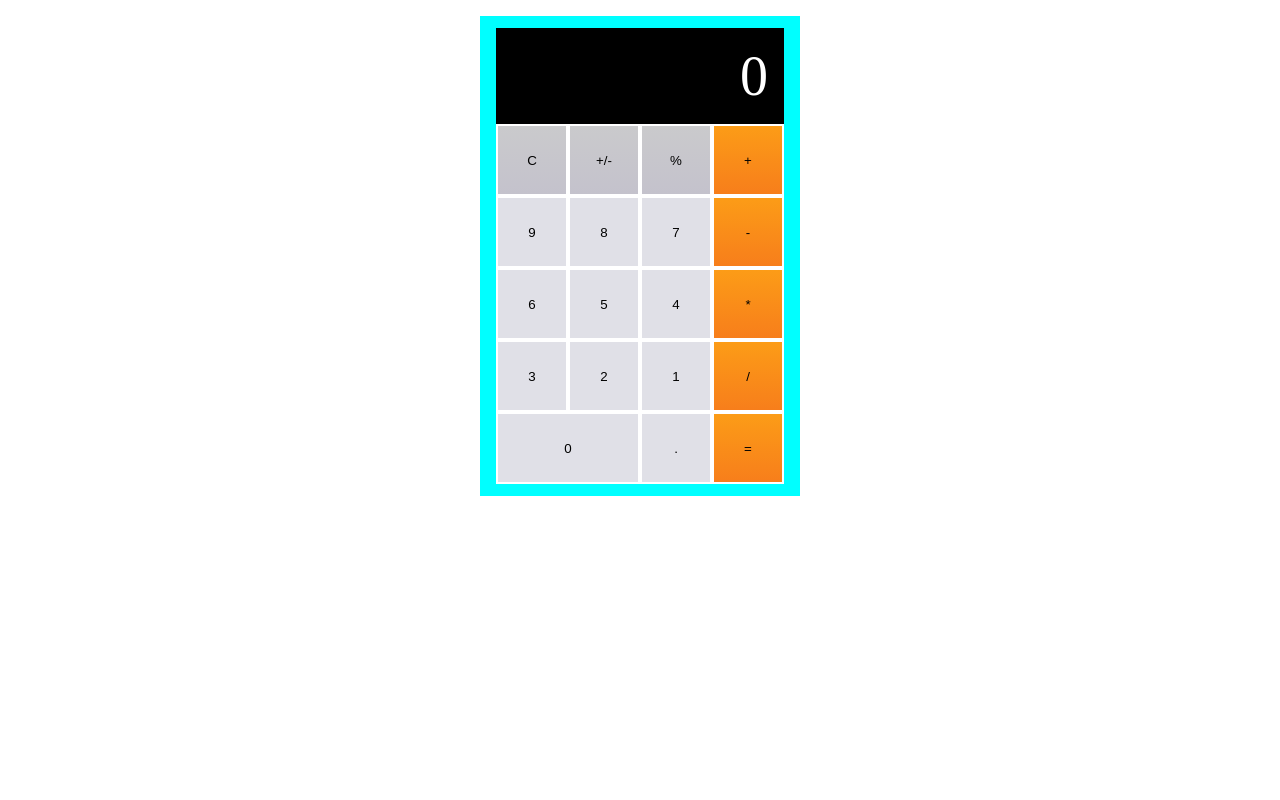
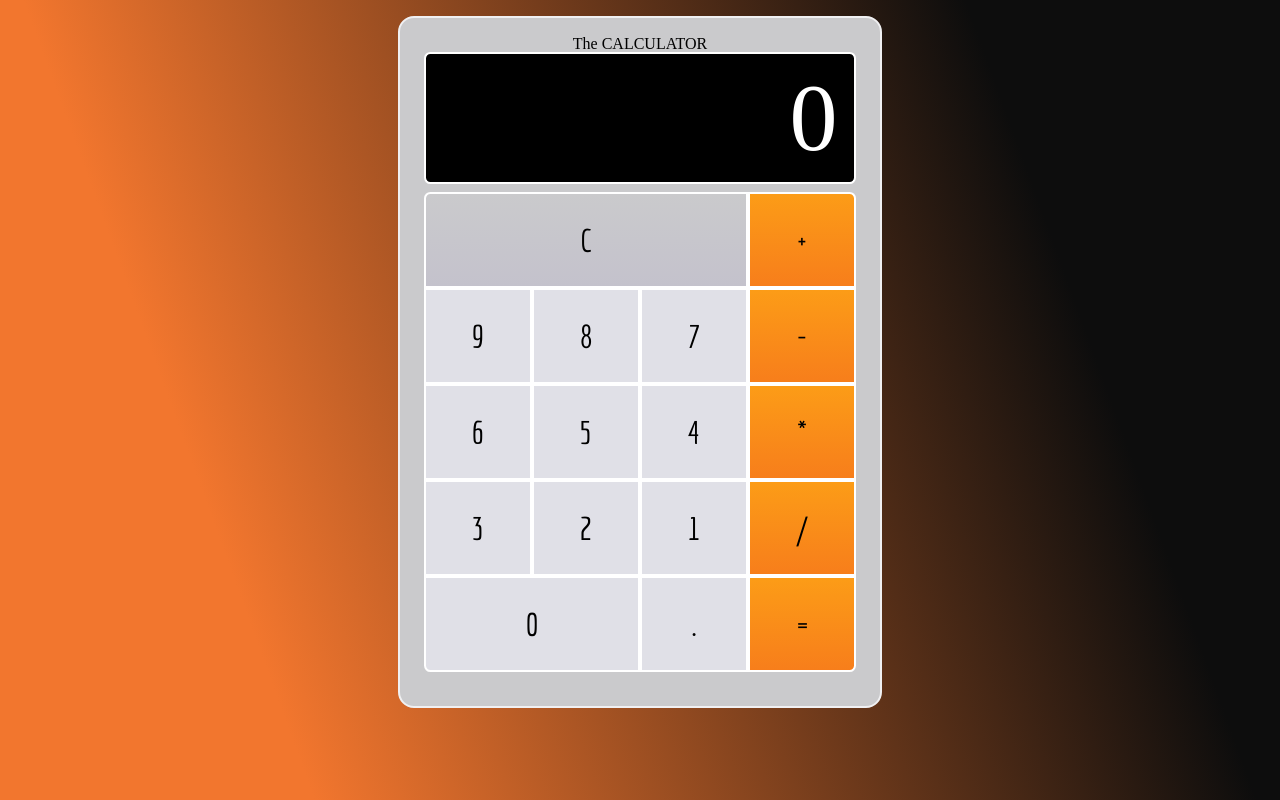
Before and after one commit to DCCA/calculator-js, a website with bundled scripts: page index.html in a window 1280 px wide. Built offline with nearby package versions, Linux system fonts and the light colour scheme.

Commit message:
add button styles, tittle, fav icon

```diff
--- a/index.html
+++ b/index.html
@@ -4,11 +4,15 @@
     <meta charset="UTF-8">
     <meta name="viewport" content="width=device-width,initial-scale=1">
     <title>Calculator</title>
+    <link rel="icon" href="./assets/favicon.ico" type="image/x-icon"/>
+    <!-- Styles -->
+    <link href="https://fonts.googleapis.com/css?family=Economica&display=swap" rel="stylesheet">
     <link rel="stylesheet" href="./style/css-reset.css">
     <link rel="stylesheet" href="./style/style.css">
   </head>
   <body>
     <section class="calculator">
+        <h1>The CALCULATOR</h1>
         <section class="display">
           <p class="display-number"></p>
         </section>
@@ -21,6 +25,7 @@
           </section>
         </section>
     </section>
+    <!-- JS Scripts -->
     <script src="./js/parcials/Buttons.js" type="module"></script>
     <script src="./build/calculator.min.js" type="module"></script>
   </body>
--- a/js/calculator.js
+++ b/js/calculator.js
@@ -92,8 +92,8 @@ function start() {
         const buttonsSection = document.getElementsByClassName('operators');
         button.create(buttonsSection);
     }
-    // Generate other buttons
-    let otherBtn = ['C', '+/-', '%'];
+    // Generate other buttons. Add '+/-', '%'
+    let otherBtn = ['C'];
     for (let i = 0; i < otherBtn.length; i++) {
         let button = new Buttons('other', otherBtn[i]);
         const buttonsSection = document.getElementsByClassName('others');
--- a/style/style.css
+++ b/style/style.css
@@ -1,6 +1,21 @@
+html,
+body {
+    height: 100%;
+}
+
 body{
     display: flex;
     justify-content: center;
+    font-family: 'Economica', sans-serif;
+    background: linear-gradient(70deg, #F2762E 20%, #0D0D0D 80%);
+    height: 100%;
+    width: 100%;
+}
+
+h1{
+    font-size: 3rem;
+    margin-bottom: 0.5rem;
+    font-weight: bold;
 }
 
 .calculator{
@@ -9,28 +24,54 @@ body{
     justify-content: center;
     align-items: center;
     margin-top: 1em;
-    width: 20rem;
-    height: 30rem;
-    background-color: aqua;
+    width: 30rem;
+    height: 40rem;
+    background-color:#cacacc;
+    border: #F0F0F2 2px solid;
+    padding: 1rem 0 2rem 0;
+    border-radius: 1rem;
 }
 
 .display{
-    width: 90%;
+    width: 89%;
     height: 20%;
     background-color: black;
     color: white;
-    font-size: 2rem;
     display: flex;
     flex-direction: column;
     justify-content: center;
+    border: #fff 2px solid;
+    border-radius: 0.4rem;
+    margin-bottom: 0.5rem;
 }
 
 .display p{
     color: white;
-    font-size: 3.5rem;
+    font-size: 6rem;
     margin: 1rem;
     text-align: right;
+    overflow-y: hidden;
+    overflow-x: auto;
+    scrollbar-width: thin;
 }
+
+ .display p::-webkit-scrollbar-track
+ {
+     -webkit-box-shadow: inset 0 0 6px rgba(0,0,0,0.3);
+     background-color: #F5F5F5;
+ }
+
+ .display p::-webkit-scrollbar
+ {
+     height: 0.2rem;
+     background-color: #F5F5F5;
+ }
+
+ .display p::-webkit-scrollbar-thumb
+ {
+     background-color: #000000;
+     border: 2px solid #555555;
+ }
 
 .buttons{
     width: 90%;
@@ -40,28 +81,34 @@ body{
     flex-wrap: wrap;
 }
 
+button:hover{
+    font-weight: 900;
+}
+
 .numbers{
     width: 75%;
     height: 80%;
 }
 
 .numbers button{
-    width: 33.333%;
+    width: 33.3333%;
     height: 25%;
     border: #fff 2px solid;
     box-shadow: 0px 0px 0px #fff;
-    background: #e0e0e7
+    background: #e0e0e7;
+    font-size: 2rem;
+    font-family: 'Economica', sans-serif;
 }
 
 .numbers button:nth-child(10){
-    width: 66.66%;
+    width: 66.6666%;
     height: 25%;
+    border-bottom-left-radius: 0.4rem;
 }
 
 .operators{
     width: 25%;
     height: 80%;
-    background-color: chartreuse;
 }
 
 .operators button{
@@ -70,6 +117,16 @@ body{
     border: #fff 2px solid;
     box-shadow: 0px 0px 0px #fff;
     background:  linear-gradient(to bottom, rgba(252,156,23,1) 0%, rgba(247,126,27,1) 100%);
+    font-family: 'Economica', sans-serif;
+    font-size: 2rem;
+}
+
+.operators button:nth-child(1){
+    border-top-right-radius: 0.4rem;
+}
+
+.operators button:nth-child(5){
+    border-bottom-right-radius: 0.4rem;
 }
 
 .others{
@@ -78,9 +135,12 @@ body{
 }
 
 .others button{
-    width: 33.33%;
+    width: 100%;
     height: 100%;
     border: #fff 2px solid;
     box-shadow: 0px 0px 0px #fff;
     background: linear-gradient(to bottom, rgba(202,202,204,1) 0%, rgba(196,194,204,1) 100%);
+    font-family: 'Economica', sans-serif;
+    font-size: 2rem;
+    border-top-left-radius: 0.4rem;
 }
```
Also changed, not shown: assets/favicon.ico (added), build/calculator.min.js.
